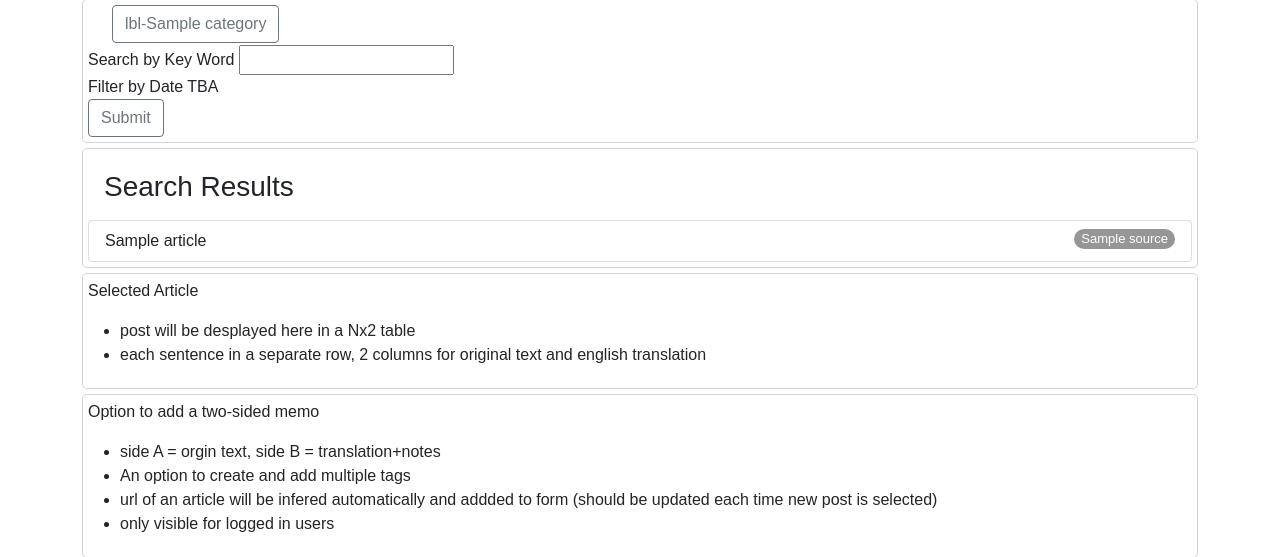
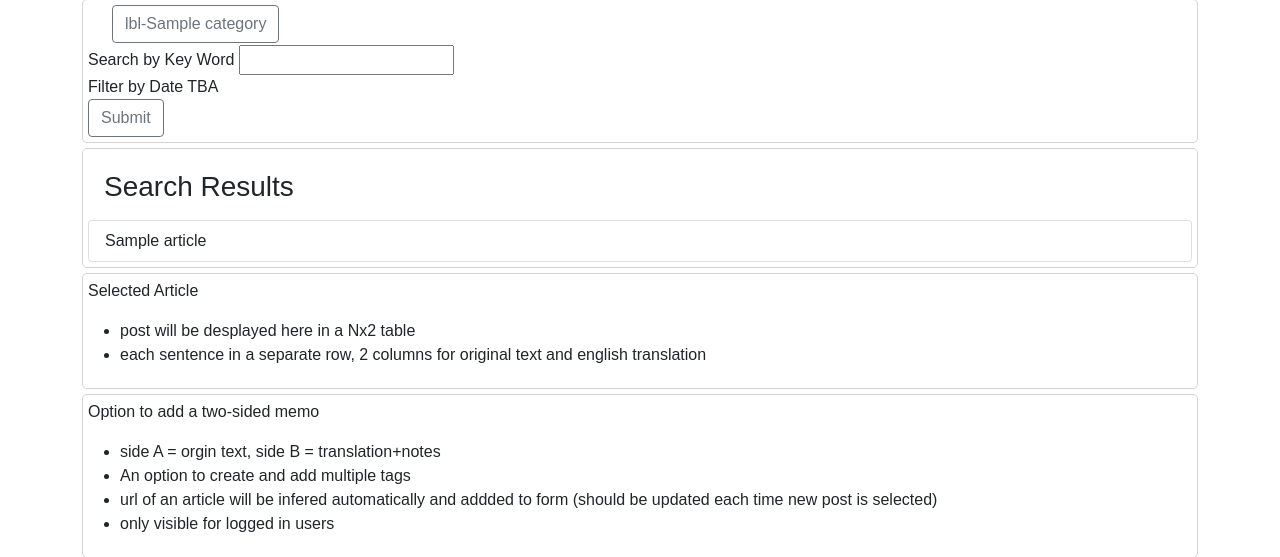
Before and after one commit to axyorah/nl-news-translator, a Django app: template news/templates/news/news.html in a window 1280 px wide. Shown: the part 114-671 px from the top of the page. Run offline with Django 3.2, Linux system fonts and the light colour scheme; the template is opened without the code that fills it: most values are stand-ins (such as "Sample title", 1, 10 or a date in 2020); parts of the project's set-up code (start-up, migrations or seed data) failed here and were passed over.

Commit message:
mod(display): article list now looks slightely more minimalistic: source and url are now show on capsule; capsule is not show unless mouseovered; author and old url are no longer shown; + small highlight on hover

```diff
--- a/news/templates/news/partials/article-list.html
+++ b/news/templates/news/partials/article-list.html
@@ -7,21 +7,12 @@
 
       <div class="li-title li-between">
         {{ article.title }}
-        <span class="capsule" id="source">{{ article.source.name }}</span>
+        <span class="capsule hidden" id="source">
+          <a class="capsule-a" href="{{ article.url }}">{{ article.source.name }}</a>
+        </span>
       </div>
 
       <div class="hidden">
-        <div class="li-meta li-between">
-
-          {% if article.author %}
-              <span>{{ article.author }}</span>
-          {% else %}
-              <span></span>
-          {% endif %}
-
-          <span><a href="{{ article.url }}">source</a></span>
-
-        </div>
         <div class="li-text">{{ article.description }}</div>
       </div>
 
--- a/static/css/article-list.css
+++ b/static/css/article-list.css
@@ -22,7 +22,7 @@
     justify-content: space-between;
 }
 
-.capsule {
+.capsule, .capsule-a {
     height: 20px;
     font-size: small;
     color: white;
@@ -37,3 +37,7 @@
     display: none;
     transition-delay: 500;
 }
+
+.list-group-item:hover {
+    background-color: rgba(230,230,250,0.3);
+}
--- a/static/js/build/article-list.js
+++ b/static/js/build/article-list.js
@@ -1,18 +1,18 @@
 export function toggleExpandable(expandable) {
     expandable.addEventListener('mouseover', function (evt) {
-        const hidden = this.querySelector('.hidden');
-        hidden.style.display = 'block';
+        const hiddensElements = this.querySelectorAll('.hidden');
+        hiddensElements.forEach((hidden) => {
+            hidden.style.display = 'block';
+        });
     });
     expandable.addEventListener('mouseout', function (evt) {
-        const hidden = this.querySelector('.hidden');
-        hidden.style.display = 'none';
+        const hiddensElements = this.querySelectorAll('.hidden');
+        hiddensElements.forEach((hidden) => {
+            hidden.style.display = 'none';
+        });
     });
 }
 export function fetchArticleParagraphs(source, url) {
     return fetch(`/api/paragraphs?url=${url}&source=${source}`)
         .then((res) => res.json());
 }
-export function displayArticleParagraphs(res, div) {
-    // this should be moved to `article-selected.js`
-    div.innerHTML = JSON.stringify(res.data, null, 4);
-}
```
Also changed, not shown: static/js/src/article-list.ts (+8 -11 lines).
